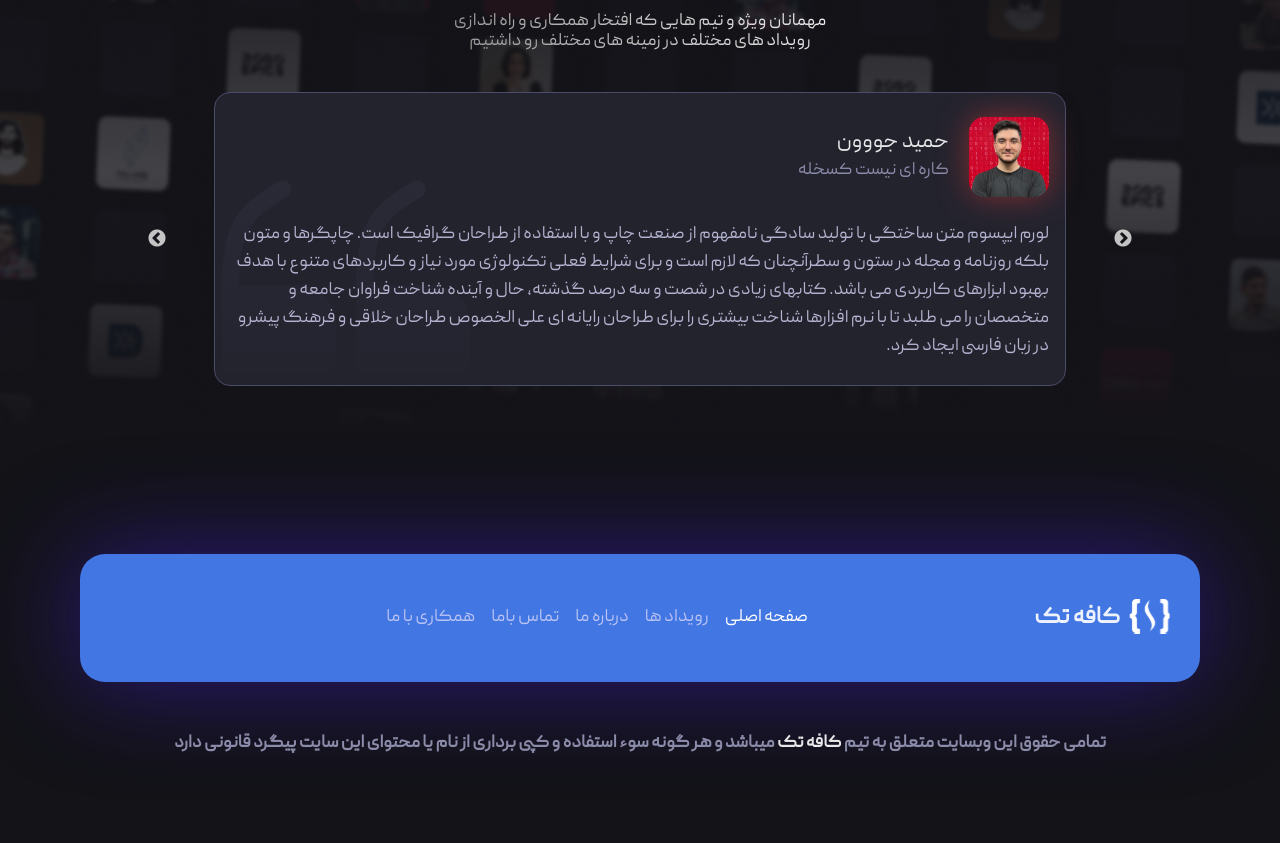
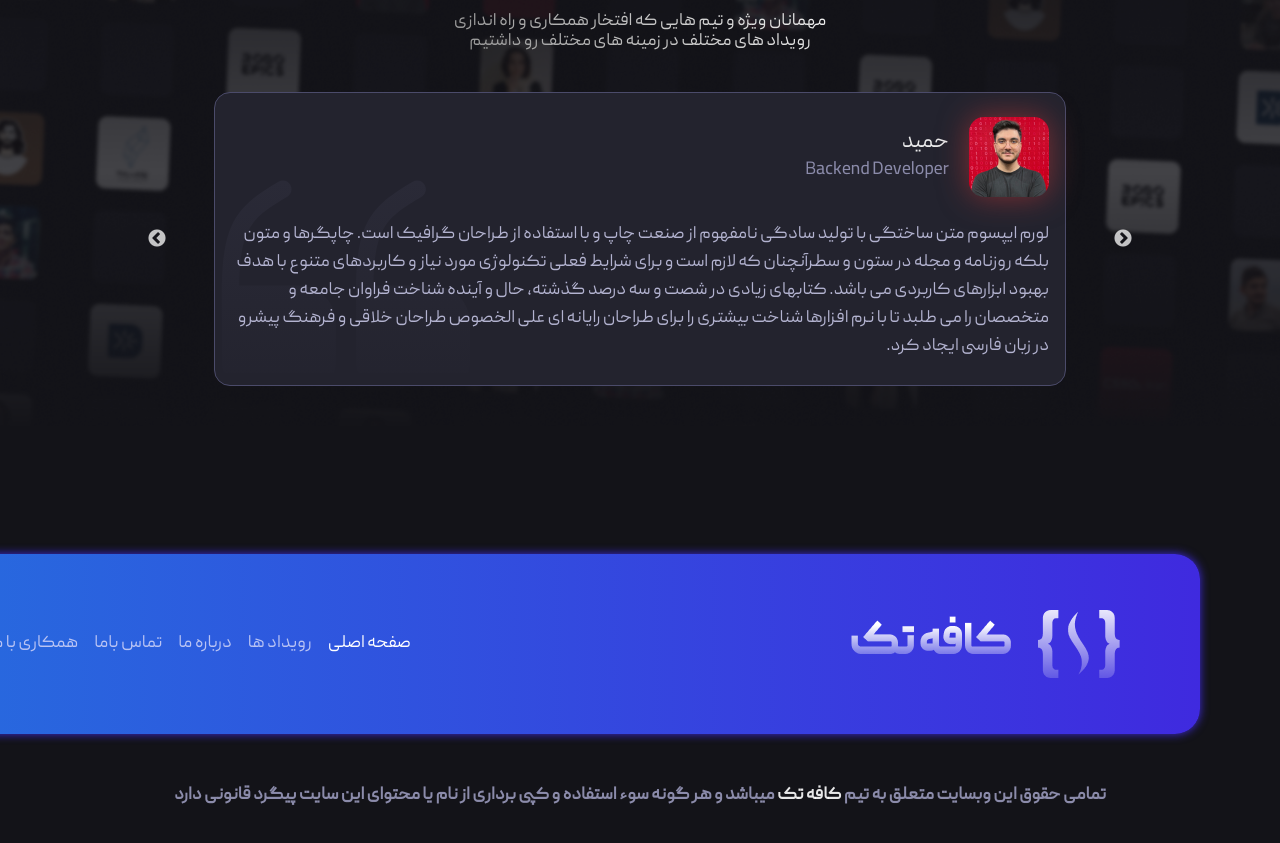
Before and after one commit to AmirhosseinDehghanazar/CafeTech-Frontend, a React (Vite) app in the folder CafeTech-Frontend/: page / in a window 1280 px wide. Shown: the part 2686-3529 px from the top of the page. Before the commit the page ends 3484 px from the top, so only its background shows below. Built offline with nearby package versions, Linux system fonts and the light colour scheme.

Commit message:
Footer fixed

```diff
--- a/CafeTech-Frontend/src/components/footer/Footer.jsx
+++ b/CafeTech-Frontend/src/components/footer/Footer.jsx
@@ -1,19 +1,18 @@
 import NavLink from "../navbar/NavLink";
 import { linksData } from "../navbar/linksData";
 import "./footer.css";
-
+import techSign from "../../assets/footer/techcafeSign.svg";
 const Footer = ({ value, valueHandler }) => {
   return (
     <div className="mb-10">
-      <div className="footer  flex flex-col md:flex-row md:items-center md:py-12 gap-4 -mx-6 md:mx-0 mb-12 bg-[#4276E3] p-8 lg:px-20 md:rounded-[25px] shadow-[#441EDE]">
+      <div className="footer  flex flex-col md:flex-row md:items-center md:py-12 gap-4 -mx-6 md:mx-0 mb-12  p-8 lg:px-20 md:rounded-[25px] shadow-[#441EDE]">
         {/* logo */}
         <div>
           <a
             href="/"
             className=" flex items-center lg:relative rela gap-2 lg:flex-row-reverse"
           >
-            <p className="font-bold text-2xl text-white/90">کافه تک</p>
-            <div className="cafe-svg lg:absolute" />
+            <img src={techSign} alt="techSign" />
           </a>
         </div>
         {/* navs */}
--- a/CafeTech-Frontend/src/components/footer/footer.css
+++ b/CafeTech-Frontend/src/components/footer/footer.css
@@ -1,3 +1,6 @@
 .footer {
-  box-shadow: 0 0 100px #441ede80;
+  box-shadow: 0 0 10px #3f2bde;
+  background: linear-gradient(to left, #3f2adf, #1e82de);
+  width: 1728px;
+  height: 180px;
 }
--- a/CafeTech-Frontend/src/components/main/comment/Comment.jsx
+++ b/CafeTech-Frontend/src/components/main/comment/Comment.jsx
@@ -6,22 +6,22 @@ const Comment = () => {
   const comments = [
     {
       id: 1,
-      name: "حمید جووون",
-      job: "کاره ای نیست کسخله",
+      name: "حمید ",
+      job: "Backend Developer",
       description:
         "لورم ایپسوم متن ساختگی با تولید سادگی نامفهوم از صنعت چاپ و با استفاده از طراحان گرافیک است. چاپگرها و متون بلکه روزنامه و مجله در ستون و سطرآنچنان که لازم است و برای شرایط فعلی تکنولوژی مورد نیاز و کاربردهای متنوع با هدف بهبود ابزارهای کاربردی می باشد. کتابهای زیادی در شصت و سه درصد گذشته، حال و آینده شناخت فراوان جامعه و متخصصان را می طلبد تا با نرم افزارها شناخت بیشتری را برای طراحان رایانه ای علی الخصوص طراحان خلاقی و فرهنگ پیشرو در زبان فارسی ایجاد کرد. ",
     },
     {
       id: 2,
-      name: "حمید جووون",
-      job: "کاره ای نیست کسخله",
+      name: "حمید ",
+      job: "Backend Developer",
       description:
         "لورم ایپسوم متن ساختگی با تولید سادگی نامفهوم از صنعت چاپ و با استفاده از طراحان گرافیک است. چاپگرها و متون بلکه روزنامه و مجله در ستون و سطرآنچنان که لازم است و برای شرایط فعلی تکنولوژی مورد نیاز و کاربردهای متنوع با هدف بهبود ابزارهای کاربردی می باشد. کتابهای زیادی در شصت و سه درصد گذشته، حال و آینده شناخت فراوان جامعه و متخصصان را می طلبد تا با نرم افزارها شناخت بیشتری را برای طراحان رایانه ای علی الخصوص طراحان خلاقی و فرهنگ پیشرو در زبان فارسی ایجاد کرد. ",
     },
     {
       id: 3,
-      name: "حمید جووون",
-      job: "کاره ای نیست کسخله",
+      name: "حمید ",
+      job: "Backend Developer",
       description:
         "لورم ایپسوم متن ساختگی با تولید سادگی نامفهوم از صنعت چاپ و با استفاده از طراحان گرافیک است. چاپگرها و متون بلکه روزنامه و مجله در ستون و سطرآنچنان که لازم است و برای شرایط فعلی تکنولوژی مورد نیاز و کاربردهای متنوع با هدف بهبود ابزارهای کاربردی می باشد. کتابهای زیادی در شصت و سه درصد گذشته، حال و آینده شناخت فراوان جامعه و متخصصان را می طلبد تا با نرم افزارها شناخت بیشتری را برای طراحان رایانه ای علی الخصوص طراحان خلاقی و فرهنگ پیشرو در زبان فارسی ایجاد کرد. ",
     },
```
Also changed, not shown: CafeTech-Frontend/src/assets/footer/techcafeSign.svg (added).
